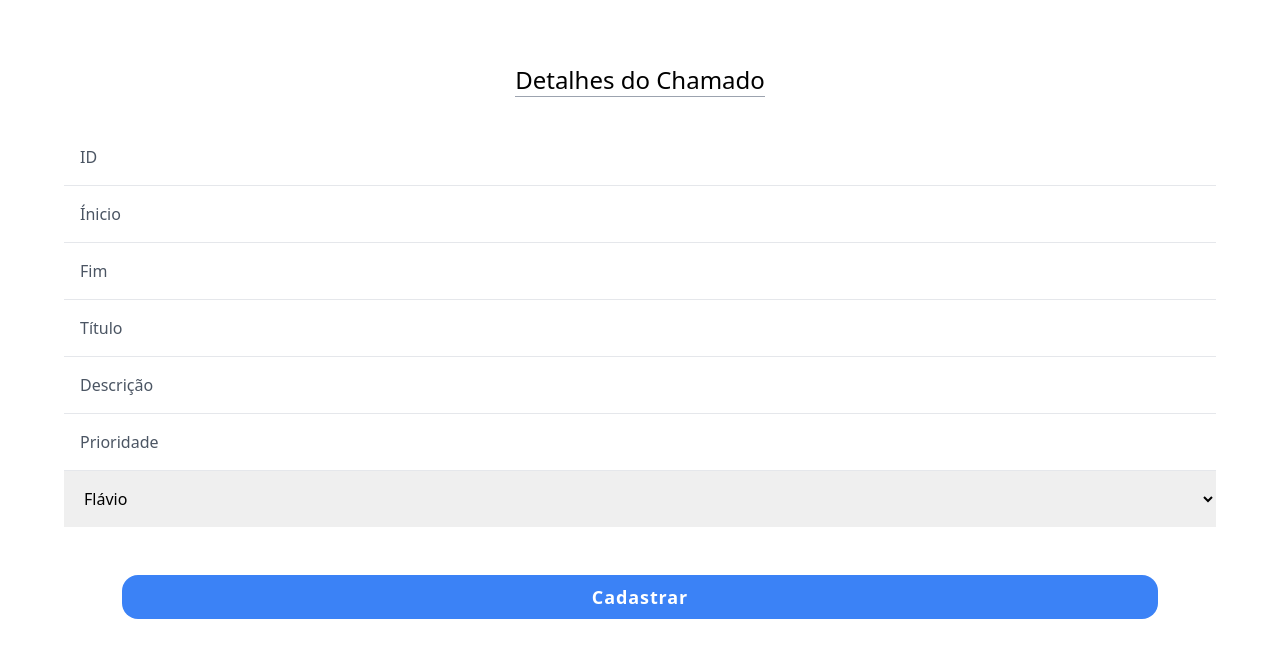
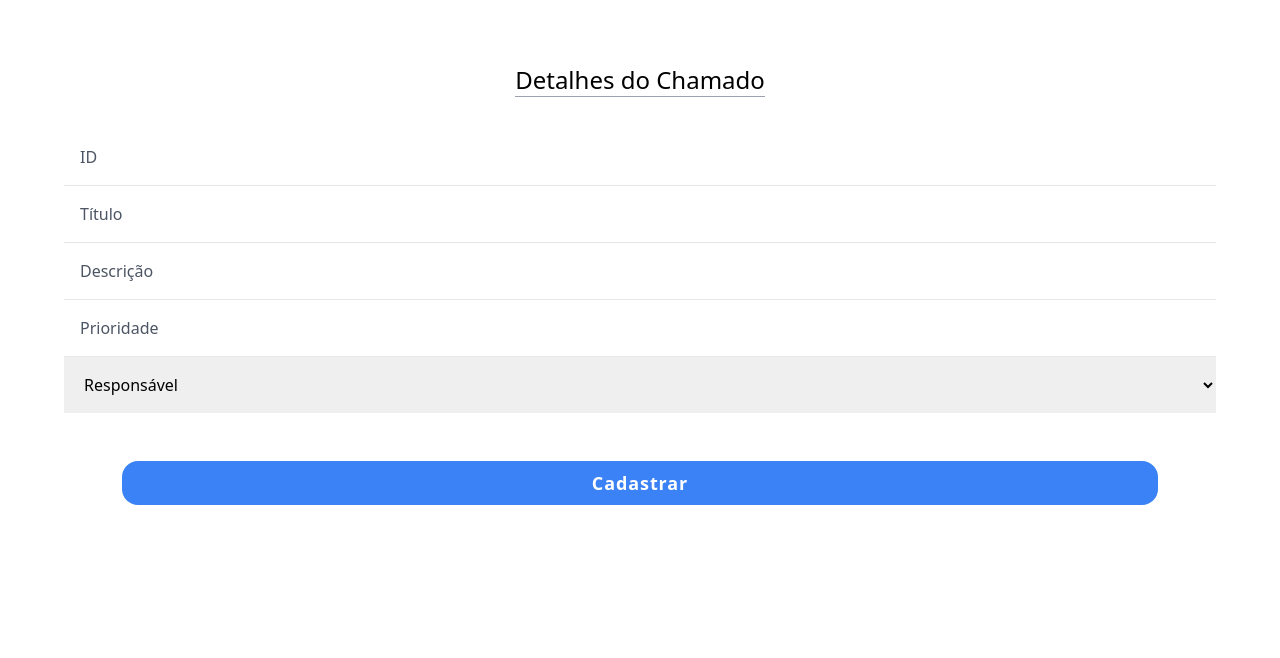
Before and after one commit to matheuskris/helpdesk-public, a Next.js app: page /criarchamado in a window 1280 px wide. Shown: the top 658 px of the page. Built offline with nearby package versions, Linux system fonts and the light colour scheme.

Commit message:
algumas modificações

```diff
--- a/pages/criarchamado.js
+++ b/pages/criarchamado.js
@@ -6,7 +6,6 @@ function CriarChamado() {
   const [infoCall, setInfoCall] = useState({
     id: "",
     start: "",
-    end: "",
     title: "",
     description: "",
     priority: "",
@@ -23,10 +22,10 @@ function CriarChamado() {
 
   async function handleRegister(e) {
     e.preventDefault();
-    console.log(infoCall);
+    setInfoCall({ ...infoCall, start: new Date() });
 
     for (const prop in infoCall) {
-      if (!prop) {
+      if (!infoCall[prop]) {
         setIsRegisterFull(false);
         return;
       }
@@ -36,7 +35,6 @@ function CriarChamado() {
     setInfoCall({
       id: "",
       start: "",
-      end: "",
       title: "",
       description: "",
       priority: "",
@@ -61,22 +59,6 @@ function CriarChamado() {
           placeholder="ID"
           className="inputCadastro"
           type="number"
-        />
-        <input
-          onChange={handleChange}
-          name="start"
-          value={infoCall.start}
-          placeholder="Ínicio"
-          className="inputCadastro"
-          type="text"
-        />
-        <input
-          onChange={handleChange}
-          name="end"
-          value={infoCall.end}
-          placeholder="Fim"
-          className="inputCadastro"
-          type="text"
         />
         <input
           onChange={handleChange}
@@ -108,9 +90,8 @@ function CriarChamado() {
           value={infoCall.inCharge}
           className="p-4 outline-none"
         >
-          <option value="Flávio" defaultValue={true}>
-            Flávio
-          </option>
+          <option defaultValue={true}>Responsável</option>
+          <option value="Flávio">Flávio</option>
           <option value="Patrícia">Patrícia</option>
           <option value="Mônica">Mônica</option>
         </select>
--- a/pages/helpdesk.js
+++ b/pages/helpdesk.js
@@ -17,6 +17,7 @@ function Helpdesk() {
   // just an example of what the date should look like
   function data() {
     const data = new Date();
+
     return `${data.getDate()}/${
       data.getMonth() + 1
     }/${data.getFullYear()} às ${data.getHours()}:${data.getMinutes()}`;
```
